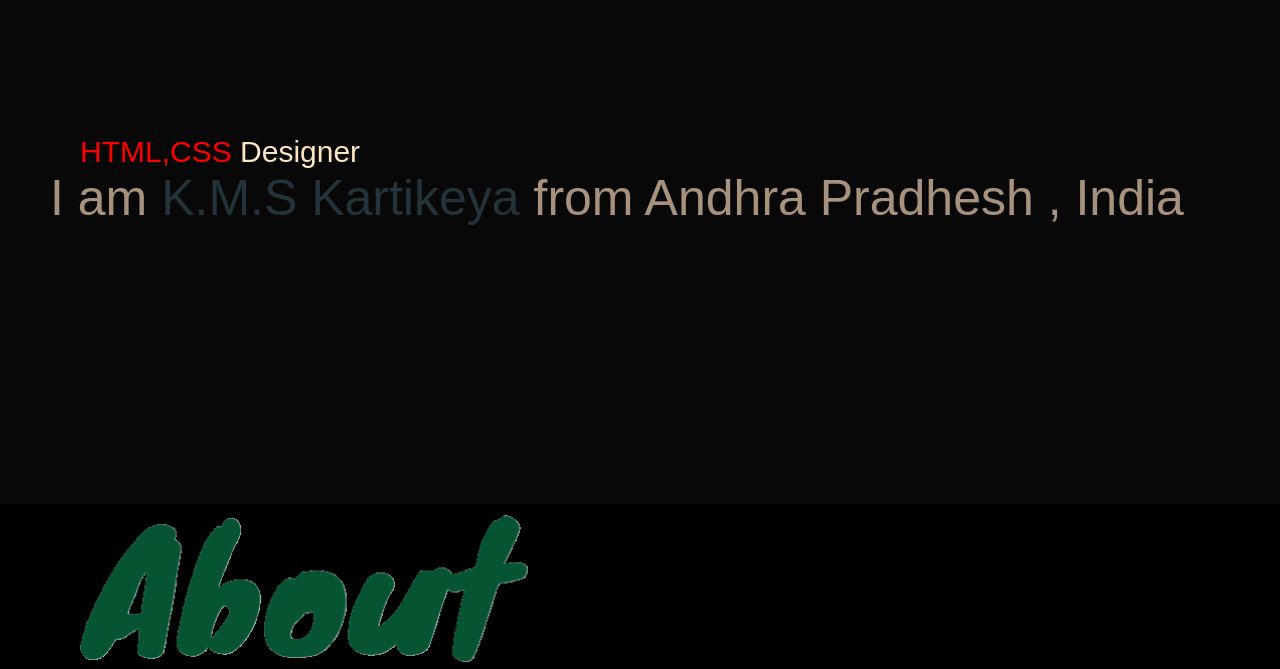
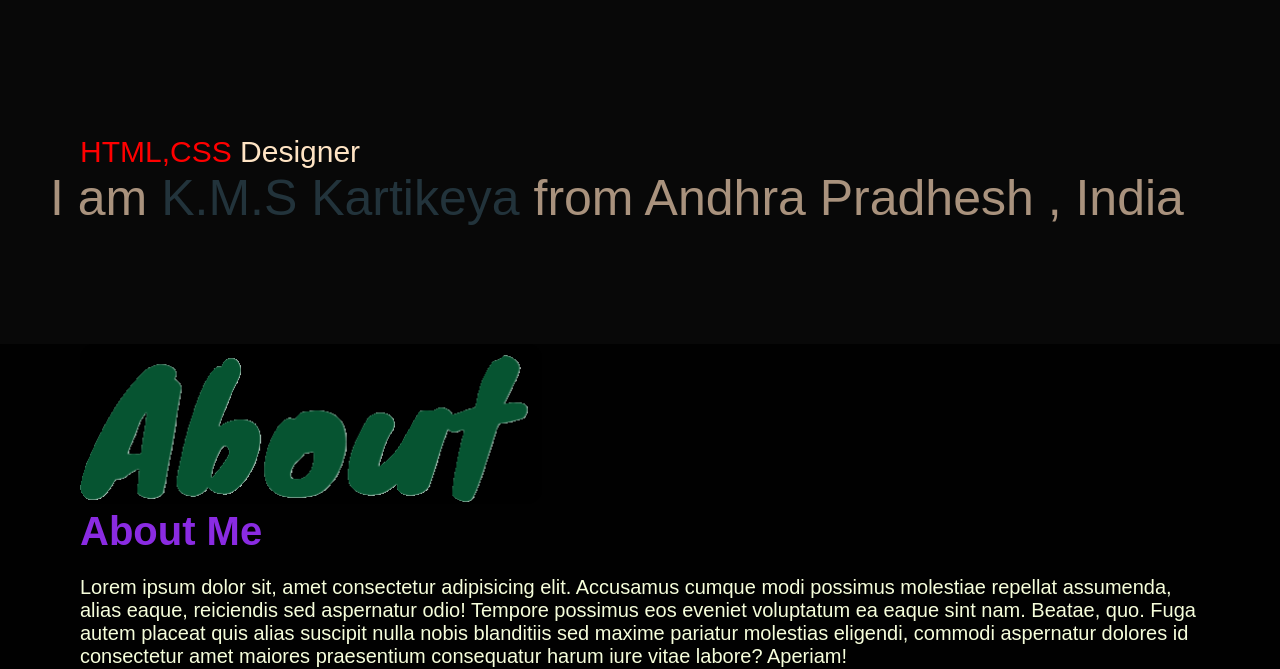
Before and after one commit to kartikeya7609/kartikeya23, a plain HTML site: page index.html in a window 1280 px wide. Shown: the part 146-815 px from the top of the page. Drawn offline with Linux system fonts and the light colour scheme; a web font is replaced by a local one.

Commit message:
Update style.css

```diff
--- a/style.css
+++ b/style.css
@@ -17,7 +17,7 @@ body{
 
 }
 .header{
-    height:80vh;
+    height:60vh;
     width:100%;
 
 }
```
